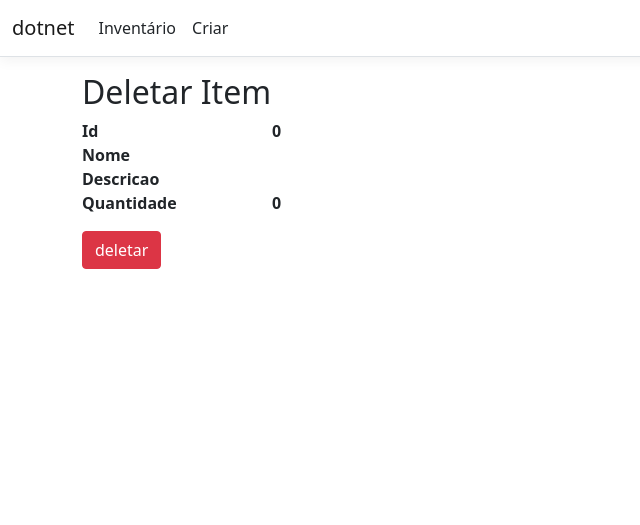
After one commit to Drebirth/InventarioPessoal, an ASP.NET Core app: template Views/Item/Excluir.cshtml in a window 1280 px wide. The commit adds this page. Shown: the top 525 px of the page, without its empty margins (0-640 px from the left). Run offline with ASP.NET Core 8, Linux system fonts and the light colour scheme; the template is opened without the code that fills it, so the values that code supplies are empty; style sheets or scripts are compiled from the project's sources.

Commit message:
adicionado as funções no controller editar/excluir e paginas

```diff
--- /dev/null
+++ b/Views/Item/Excluir.cshtml
@@ -0,0 +1,40 @@
+@model dotnet.Models.Item
+
+@{
+    ViewData["Title"] = "Deletar Item";
+}
+
+<h2>Deletar Item</h2>
+
+<div>
+    <dl class="row">
+        <dt class="col-sm-2">
+            @Html.DisplayNameFor(x => x.Id)
+        </dt>
+        <dt class="col-sm-10">
+            @Html.DisplayFor(x => x.Id)
+        </dt>
+        <dt class="col-sm-2">
+            @Html.DisplayNameFor(x => x.Nome)
+        </dt>
+        <dt class="col-sm-10">
+            @Html.DisplayFor(x => x.Nome)
+        </dt>
+        <dt class="col-sm-2">
+            @Html.DisplayNameFor(x => x.Descricao)
+        </dt>
+        <dt class="col-sm-10">
+            @Html.DisplayFor(x => x.Descricao)
+        </dt>
+        <dt class="col-sm-2">
+            @Html.DisplayNameFor(x => x.Quantidade)
+        </dt>
+        <dt class="col-sm-10">
+            @Html.DisplayFor(x => x.Quantidade)
+        </dt>
+    </dl>
+</div>
+
+<form asp-action="Excluir">
+    <input type="submit" value="deletar" class="btn btn-danger"
+</form>
--- a/Views/Item/Lista.cshtml
+++ b/Views/Item/Lista.cshtml
@@ -39,6 +39,10 @@
                     <td>
                         @Html.DisplayFor(model => item.Quantidade)
                     </td>
+                    <td>
+                        <a asp-action="Editar" asp-route-id="@item.Id">Editar</a>
+                        <a asp-action="Excluir" asp-route-id="@item.Id">Excluir</a>
+                    </td>
                 </tr>
             }
         </tbody>
```
Also changed, not shown: Controllers/ItemController.cs (+70 -1 lines), Views/Item/Editar.cshtml (added, +34 -0 lines), 13 other files.
